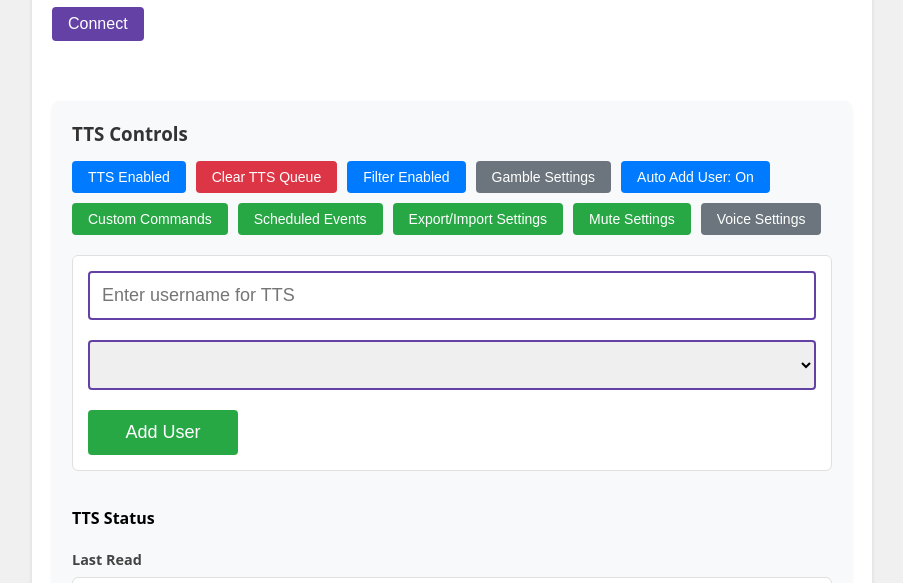
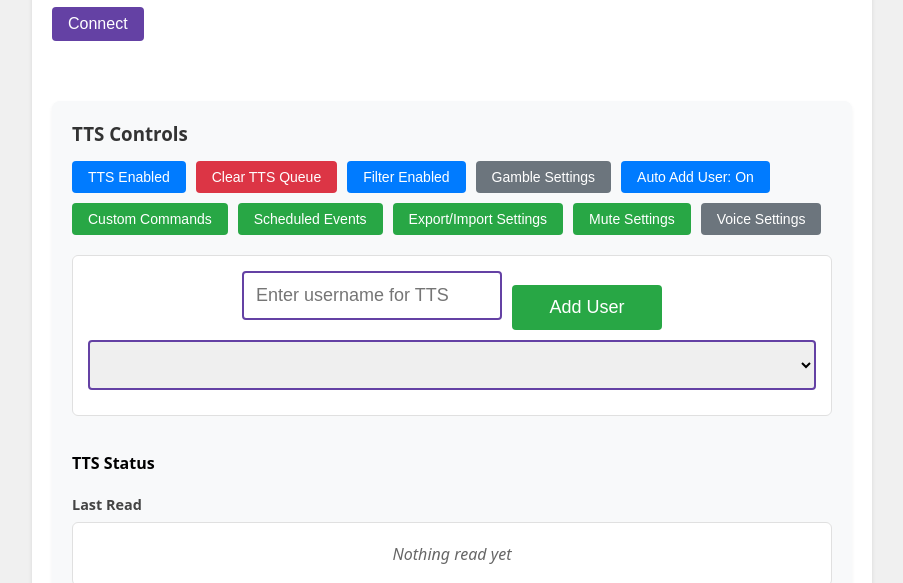
Before and after one commit to websimapi/websim-twitch-chat-viewer-5, a plain HTML site: page index.html in a window 1280 px wide. Shown: the part 167-750 px from the top of the page, without its empty margins (188-1091 px from the left). Drawn offline with Linux system fonts and the light colour scheme.

Commit message:
v12: On microsoft edge the drop down is overflowing out of the container for the Add User voice dropdown please fix; Also move the Add User to be a button right beside the Enter Username for TTS input Only work on the drop down for the Add User section NO

```diff
--- a/index.html
+++ b/index.html
@@ -140,10 +140,12 @@
         </div>
       </div>
       <!-- TTS Add User Form -->
-      <form id="tts-add-form">
-        <input type="text" id="tts-username" placeholder="Enter username for TTS">
-        <select id="tts-voice-select"></select>
-        <button type="submit" id="add-user-btn" class="add-user-btn control-btn add-btn">Add User</button>
+      <form id="tts-add-form" style="display: flex; flex-direction: column; gap: 10px;">
+        <div style="display: flex; gap: 10px; align-items: center;">
+          <input type="text" id="tts-username" placeholder="Enter username for TTS" style="flex:1;">
+          <button type="submit" id="add-user-btn" class="add-user-btn control-btn add-btn">Add User</button>
+        </div>
+        <select id="tts-voice-select" style="width: 100%; max-width: 100%; box-sizing: border-box;"></select>
       </form>
       <div class="tts-user-list" id="tts-users"></div>
       <!-- TTS and Queue Status -->
```
